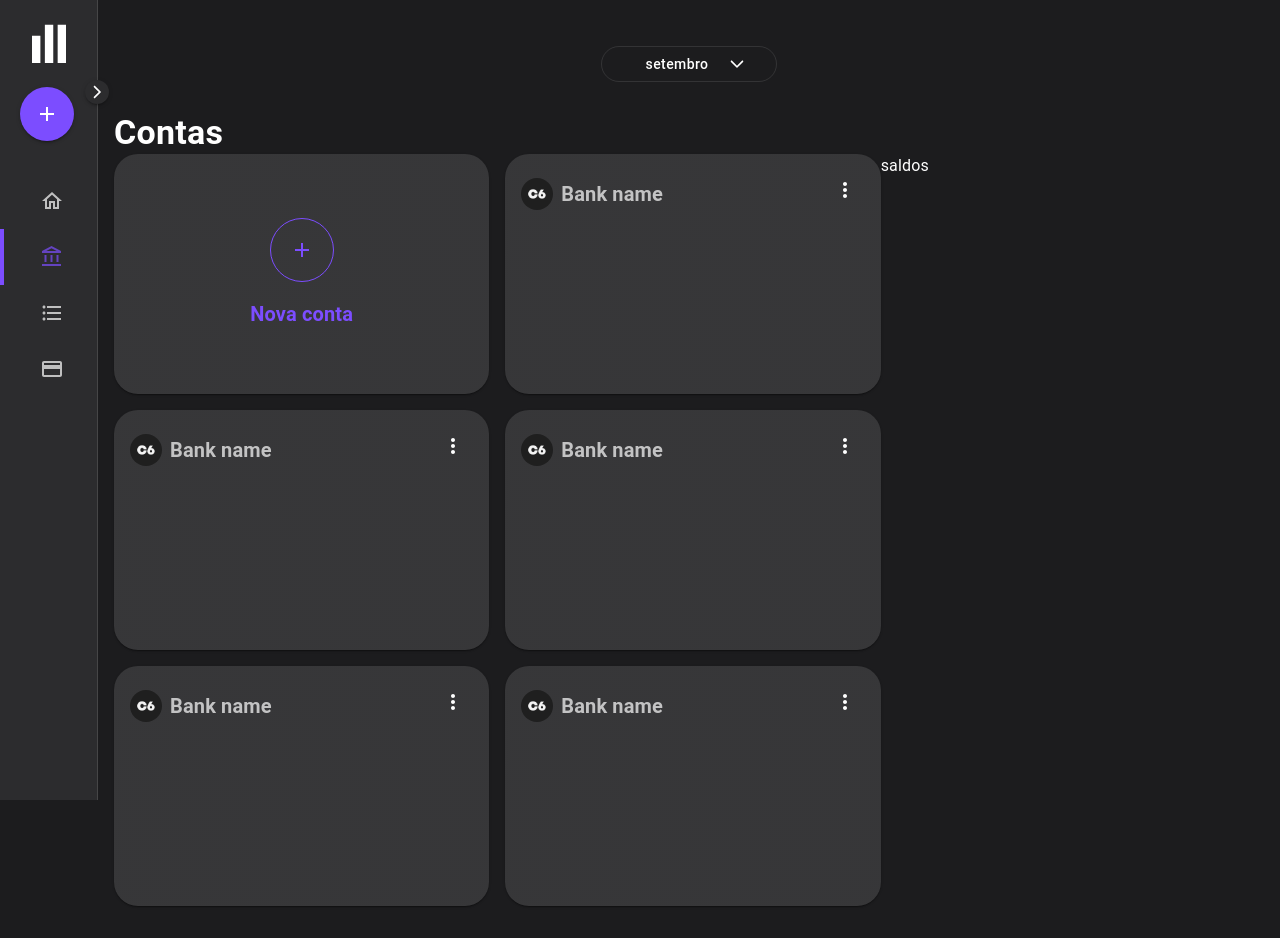
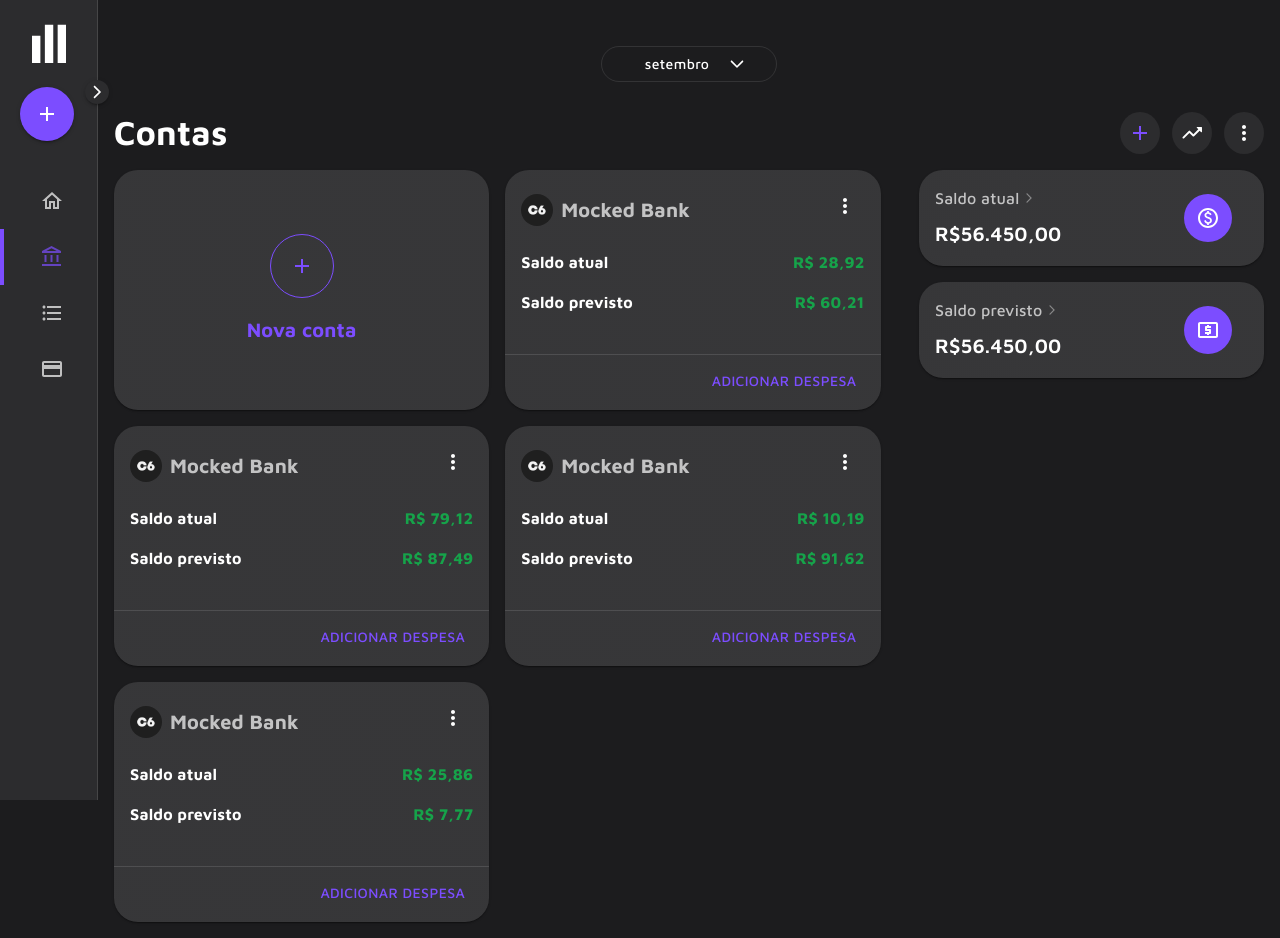
Before and after one commit to vsvinicius/mobills, a React (Vite) app: page /accounts in a window 1280 px wide. Built offline with nearby package versions, Linux system fonts and the light colour scheme.

Commit message:
finishes accounts page

```diff
--- a/package.json
+++ b/package.json
@@ -20,11 +20,13 @@
     "react": "^18.2.0",
     "react-dom": "^18.2.0",
     "react-router-dom": "^6.21.3",
-    "tailwind-merge": "^2.2.1"
+    "tailwind-merge": "^2.2.1",
+    "uuid": "^9.0.1"
   },
   "devDependencies": {
     "@types/react": "^18.2.43",
     "@types/react-dom": "^18.2.17",
+    "@types/uuid": "^9.0.8",
     "@typescript-eslint/eslint-plugin": "^6.14.0",
     "@typescript-eslint/parser": "^6.14.0",
     "@vitejs/plugin-react-swc": "^3.5.0",
--- a/src/components/AccountItem/index.tsx
+++ b/src/components/AccountItem/index.tsx
@@ -1,60 +1,69 @@
-import { MoreVert } from '@mui/icons-material';
+import SeeMoreMenu from '@components/SeeMoreMenu';
+import { cn } from '@lib/classnames';
+import formatToCurrency from '@lib/formatToCurrency';
+import { BankAccount } from '@models/BankAccount';
 import {
-  Box,
-  IconButton,
+  Button,
+  Divider,
   MenuItem,
   MenuList,
   Paper,
-  Popover,
   Typography,
 } from '@mui/material';
-import bankIcon from '@assets/images/c6-bank.png';
-import { useState } from 'react';
-export default function AccountItem() {
-  const [anchorEl, setAnchorEl] = useState<null | HTMLElement>(null);
-  const isOpen = Boolean(anchorEl);
 
-  function handleClick(event: React.MouseEvent<HTMLButtonElement>) {
-    setAnchorEl(event.currentTarget);
-  }
-  function handleClose() {
-    setAnchorEl(null);
-  }
+interface AccountItemProps {
+  bankAccount: BankAccount;
+}
+
+export default function AccountItem({ bankAccount }: AccountItemProps) {
+  const { name, logoSrc, currentBalance, expectedBalance } = bankAccount;
 
   return (
-    <Paper className="h-60 w-[48.95%] grid-rows-5 rounded-3xl p-4 font-bold">
-      <Box className="flex justify-between">
-        <header className="flex items-end gap-2">
+    <Paper className="h-60 w-[48.95%] rounded-3xl font-bold">
+      <header className="flex justify-between p-4 pb-6">
+        <div className="flex items-end gap-2">
           <img
-            src={bankIcon}
+            src={logoSrc}
             alt="bank logo"
             style={{ width: '2rem', borderRadius: '50%' }}
           />
           <Typography variant="h6" className="font-bold opacity-70">
-            Bank name
+            {name}
           </Typography>
-        </header>
-        <IconButton onClick={handleClick}>
-          <MoreVert />
-        </IconButton>
-        <Popover
-          open={isOpen}
-          anchorEl={anchorEl}
-          onClose={handleClose}
-          slotProps={{
-            paper: {
-              className: 'rounded-3xl',
-            },
-          }}
-        >
+        </div>
+        <SeeMoreMenu>
           <MenuList>
             <MenuItem>Editar</MenuItem>
             <MenuItem>Arquivar</MenuItem>
             <MenuItem>Transações</MenuItem>
             <MenuItem>Reajuste de saldo</MenuItem>
           </MenuList>
-        </Popover>
-      </Box>
+        </SeeMoreMenu>
+      </header>
+      <main className="mb-10 grid grid-cols-2 grid-rows-2 gap-y-4 px-4">
+        <Typography className="font-bold">Saldo atual</Typography>
+        <Typography
+          className={cn(
+            'place-self-end font-bold',
+            currentBalance >= 0 ? 'text-green-600' : 'text-red-500',
+          )}
+        >
+          {formatToCurrency(currentBalance)}
+        </Typography>
+        <Typography className="font-bold">Saldo previsto</Typography>
+        <Typography
+          className={cn(
+            'place-self-end font-bold',
+            currentBalance >= 0 ? 'text-green-600' : 'text-red-500',
+          )}
+        >
+          {formatToCurrency(expectedBalance)}
+        </Typography>
+      </main>
+      <Divider />
+      <footer className="mt-2 flex justify-end px-4">
+        <Button className="rounded-full">adicionar despesa</Button>
+      </footer>
     </Paper>
   );
 }
--- /dev/null
+++ b/src/components/SeeMoreMenu/index.tsx
@@ -0,0 +1,41 @@
+import { MoreVert } from '@mui/icons-material';
+import { IconButton, Popover } from '@mui/material';
+import { PropsWithChildren, useState } from 'react';
+
+interface SeeMoreMenuProps {
+  className?: string;
+}
+
+export default function SeeMoreMenu({
+  children,
+  className,
+}: PropsWithChildren<SeeMoreMenuProps>) {
+  const [anchorEl, setAnchorEl] = useState<null | HTMLElement>(null);
+  const isOpen = Boolean(anchorEl);
+
+  function handleClick(event: React.MouseEvent<HTMLButtonElement>) {
+    setAnchorEl(event.currentTarget);
+  }
+  function handleClose() {
+    setAnchorEl(null);
+  }
+  return (
+    <>
+      <IconButton onClick={handleClick} className={className}>
+        <MoreVert />
+      </IconButton>
+      <Popover
+        open={isOpen}
+        anchorEl={anchorEl}
+        onClose={handleClose}
+        slotProps={{
+          paper: {
+            className: 'rounded-3xl',
+          },
+        }}
+      >
+        {children}
+      </Popover>
+    </>
+  );
+}
--- /dev/null
+++ b/src/lib/formatToCurrency.ts
@@ -0,0 +1,7 @@
+export default function formatToCurrency(value: number) {
+  const currency = new Intl.NumberFormat('pt-BR', {
+    style: 'currency',
+    currency: 'BRL',
+  });
+  return currency.format(value);
+}
--- /dev/null
+++ b/src/models/BankAccount.ts
@@ -0,0 +1,41 @@
+import { v4 as uuidv4 } from 'uuid';
+import bankIcon from '@assets/images/c6-bank.png';
+
+export interface BankAccountInterface {
+  id: string;
+  name: string;
+  logoSrc: string;
+  currentBalance: number;
+  expectedBalance: number;
+}
+
+export class BankAccount implements BankAccountInterface {
+  name = '';
+  logoSrc = '';
+  expectedBalance = 0;
+  id = '';
+  currentBalance = 0;
+  constructor({
+    id,
+    name,
+    logoSrc,
+    expectedBalance,
+    currentBalance,
+  }: BankAccountInterface) {
+    this.id = id;
+    this.name = name;
+    this.logoSrc = logoSrc;
+    this.expectedBalance = expectedBalance;
+    this.currentBalance = currentBalance;
+  }
+}
+
+export function getMockedBankAccount(): BankAccount {
+  return new BankAccount({
+    id: uuidv4(),
+    name: 'Mocked Bank',
+    currentBalance: Math.random() * 100,
+    expectedBalance: Math.random() * 100,
+    logoSrc: bankIcon,
+  });
+}
--- a/src/pages/BankAccounts.tsx
+++ b/src/pages/BankAccounts.tsx
@@ -1,7 +1,30 @@
 import AccountItem from '@components/AccountItem';
 import MonthCalendar from '@components/MonthCalendar';
-import { Add } from '@mui/icons-material';
-import { Box, Paper, Typography } from '@mui/material';
+import {
+  Add,
+  LocalAtmOutlined,
+  PaidOutlined,
+  TrendingUpRounded,
+} from '@mui/icons-material';
+import {
+  Box,
+  IconButton,
+  MenuItem,
+  MenuList,
+  Paper,
+  Typography,
+} from '@mui/material';
+
+import ArrowIcon from '@components/ArrowIcon';
+import SeeMoreMenu from '@components/SeeMoreMenu';
+import { getMockedBankAccount } from '@models/BankAccount';
+
+const mockedBankAccounts = [
+  getMockedBankAccount(),
+  getMockedBankAccount(),
+  getMockedBankAccount(),
+  getMockedBankAccount(),
+];
 
 export default function BankAccounts() {
   return (
@@ -9,26 +32,75 @@ export default function BankAccounts() {
       <header className="flex h-24 w-full items-center justify-center">
         <MonthCalendar />
       </header>
+      <div className="mb-4 flex justify-between">
         <Typography variant="h4" className="font-bold">
           Contas
         </Typography>
+        <div className="flex gap-3">
+          <IconButton className="bg-paper text-primary">
+            <Add />
+          </IconButton>
+          <IconButton className="bg-paper">
+            <TrendingUpRounded />
+          </IconButton>
+          <SeeMoreMenu className="bg-paper">
+            <MenuList>
+              <MenuItem>Contas arquivadas</MenuItem>
+              <MenuItem>Transferências fixas</MenuItem>
+            </MenuList>
+          </SeeMoreMenu>
+        </div>
+      </div>
       <main className="grid grid-cols-3">
         <Box className="col-start-1 col-end-3 flex flex-wrap gap-4">
-          <Paper className="flex h-60 w-[48.95%] flex-col items-center justify-center gap-4 rounded-3xl font-bold text-primary">
+          <Paper className="h-60 w-[48.95%] rounded-3xl font-bold text-primary">
+            <div className="flex h-full cursor-pointer flex-col items-center justify-center gap-4 hover:opacity-60">
               <div className="flex h-16 w-16 items-center justify-center rounded-[50%] border border-solid">
                 <Add />
               </div>
               <Typography variant="h6" fontWeight="bold">
                 Nova conta
               </Typography>
+            </div>
           </Paper>
-          <AccountItem />
-          <AccountItem />
-          <AccountItem />
-          <AccountItem />
-          <AccountItem />
+          {mockedBankAccounts.map((bankAccount) => (
+            <AccountItem key={bankAccount.id} bankAccount={bankAccount} />
+          ))}
         </Box>
-        <Box>saldos</Box>
+        <section className="flex h-full w-[90%] flex-col gap-4 justify-self-end">
+          <Paper className="grid h-24 w-full grid-cols-2 rounded-3xl p-4">
+            <main className="flex h-full flex-col justify-between">
+              <div className="flex gap-1">
+                <Typography className="font-medium opacity-70">
+                  Saldo atual
+                </Typography>
+                <ArrowIcon className="w-3 opacity-40" />
+              </div>
+              <Typography variant="h6" className="font-semibold">
+                R$56.450,00
+              </Typography>
+            </main>
+            <div className="mr-4 flex h-12 w-12 items-center justify-center self-center justify-self-end rounded-full bg-primary">
+              <PaidOutlined />
+            </div>
+          </Paper>
+          <Paper className="grid h-24 w-full grid-cols-2 rounded-3xl p-4">
+            <main className="flex h-full flex-col justify-between">
+              <div className="flex gap-1">
+                <Typography className="font-medium opacity-70">
+                  Saldo previsto
+                </Typography>
+                <ArrowIcon className="w-3 opacity-40" />
+              </div>
+              <Typography variant="h6" className="font-semibold">
+                R$56.450,00
+              </Typography>
+            </main>
+            <div className="mr-4 flex h-12 w-12 items-center justify-center self-center justify-self-end rounded-full bg-primary">
+              <LocalAtmOutlined />
+            </div>
+          </Paper>
+        </section>
       </main>
     </div>
   );
--- a/src/styles/themes/dark.tsx
+++ b/src/styles/themes/dark.tsx
@@ -8,6 +8,11 @@ const darkTheme = createTheme({
       md: 1024,
       lg: 1440,
       xl: 1920,
+    },
+  },
+  typography: {
+    allVariants: {
+      fontFamily: 'Maven Pro',
     },
   },
   palette: {
--- a/tsconfig.json
+++ b/tsconfig.json
@@ -15,6 +15,9 @@
       ],
       "@pages/*": [
         "./src/pages/*"
+      ],
+      "@models/*": [
+        "./src/models/*"
       ],
       "@src/*": [
         "./src/*"
```
Also changed, not shown: 1 other file (tests, documents, lock files or other folders). Lines whose indentation alone changed are shown as unchanged.
